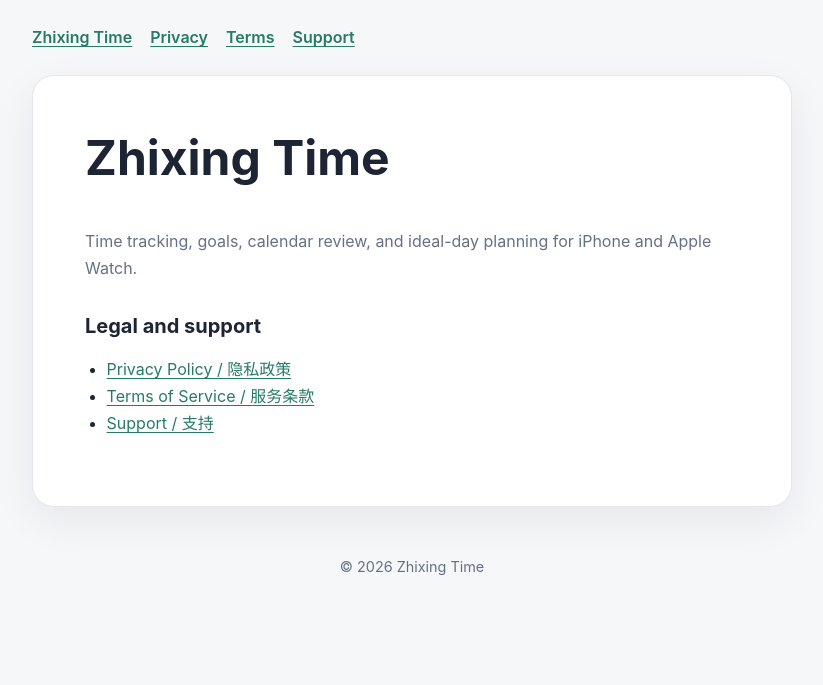
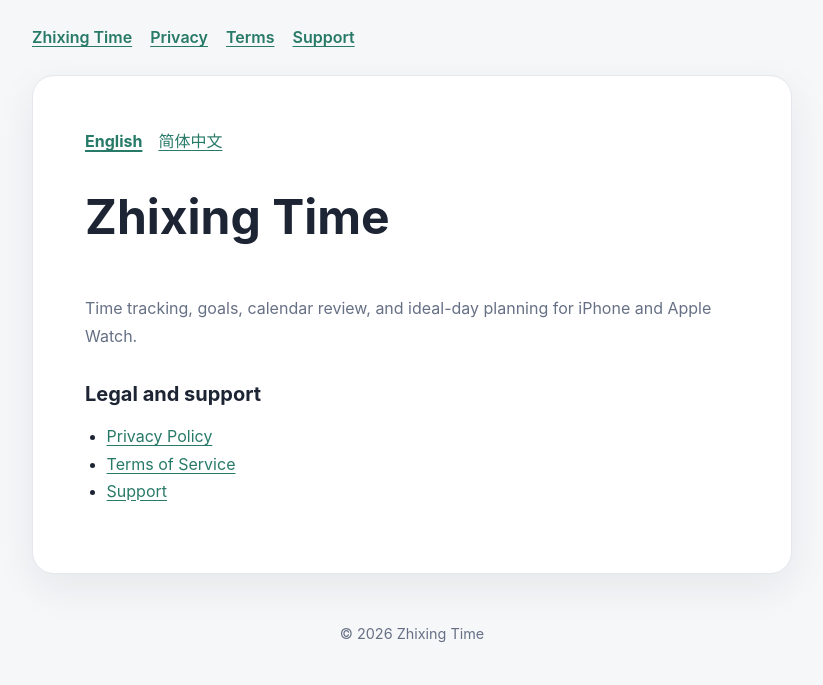
Before and after one commit to tengzx/zhixing-public-site, a plain HTML site: page site/index.html in a window 1280 px wide. Shown: the whole page, without its empty margins (228-1051 px from the left). Drawn offline with Linux system fonts and the light colour scheme.

Commit message:
feat: show public pages in the selected language

```diff
--- /dev/null
+++ b/site/assets/language.js
@@ -0,0 +1,49 @@
+(() => {
+  const normalize = (value) => {
+    const candidate = value?.toLowerCase();
+    if (candidate?.startsWith("zh")) return "zh-Hans";
+    if (candidate?.startsWith("en")) return "en";
+    return null;
+  };
+
+  const queryLanguage = normalize(new URLSearchParams(window.location.search).get("lang"));
+  const browserLanguage = (navigator.languages ?? [navigator.language])
+    .map(normalize)
+    .find(Boolean);
+  const language = queryLanguage ?? browserLanguage ?? "en";
+
+  document.documentElement.lang = language;
+  document.documentElement.dataset.language = language;
+
+  document.addEventListener("DOMContentLoaded", () => {
+    document.querySelectorAll("[data-language-link]").forEach((link) => {
+      const selectedLanguage = link.dataset.languageLink;
+      if (selectedLanguage === language) {
+        link.setAttribute("aria-current", "page");
+      } else {
+        link.removeAttribute("aria-current");
+      }
+    });
+
+    document.querySelectorAll("a[href]").forEach((link) => {
+      if (link.dataset.languageLink) return;
+      const url = new URL(link.href, window.location.href);
+      if (url.origin !== window.location.origin) return;
+      url.searchParams.set("lang", language);
+      link.href = url.href;
+    });
+
+    const page = window.location.pathname.split("/").filter(Boolean).at(-1) ?? "home";
+    const titles = {
+      home: { en: "Zhixing Time", "zh-Hans": "知行" },
+      privacy: { en: "Privacy Policy — Zhixing Time", "zh-Hans": "隐私政策 — 知行" },
+      terms: { en: "Terms of Service — Zhixing Time", "zh-Hans": "服务条款 — 知行" },
+      support: { en: "Support — Zhixing Time", "zh-Hans": "支持 — 知行" }
+    };
+    document.title = (titles[page] ?? titles.home)[language];
+    document.querySelector("nav")?.setAttribute(
+      "aria-label",
+      language === "zh-Hans" ? "主导航" : "Main navigation"
+    );
+  });
+})();
--- a/site/assets/site.css
+++ b/site/assets/site.css
@@ -61,6 +61,29 @@
 hr { border: 0; border-top: 1px solid var(--border); margin: 2.5rem 0; }
 .language-links { margin-bottom: 2rem; }
 .language-links a { margin-right: 16px; }
+.language-links a[aria-current] {
+  font-weight: 700;
+  text-decoration-thickness: 2px;
+}
+
+[data-language-section],
+[data-language-label] {
+  display: none;
+}
+
+html[data-language="en"] [data-language-section="en"] {
+  display: block;
+}
+
+html[data-language="zh-Hans"] [data-language-section="zh-Hans"] {
+  display: block;
+}
+
+html[data-language="en"] [data-language-label="en"],
+html[data-language="zh-Hans"] [data-language-label="zh-Hans"] {
+  display: inline;
+}
+
 .notice {
   padding: 14px 18px;
   border-left: 4px solid var(--accent);
--- a/site/index.html
+++ b/site/index.html
@@ -6,26 +6,40 @@
   <meta name="description" content="Official legal and support pages for Zhixing Time.">
   <title>Zhixing Time</title>
   <link rel="stylesheet" href="assets/site.css">
+  <script src="assets/language.js"></script>
 </head>
 <body>
   <nav aria-label="Main navigation">
-    <a href="./">Zhixing Time</a>
-    <a href="privacy/">Privacy</a>
-    <a href="terms/">Terms</a>
-    <a href="support/">Support</a>
+    <a href="./"><span data-language-label="en">Zhixing Time</span><span data-language-label="zh-Hans">知行</span></a>
+    <a href="privacy/"><span data-language-label="en">Privacy</span><span data-language-label="zh-Hans">隐私</span></a>
+    <a href="terms/"><span data-language-label="en">Terms</span><span data-language-label="zh-Hans">条款</span></a>
+    <a href="support/"><span data-language-label="en">Support</span><span data-language-label="zh-Hans">支持</span></a>
   </nav>
   <main>
     <article>
-      <h1>Zhixing Time</h1>
-      <p class="meta">Time tracking, goals, calendar review, and ideal-day planning for iPhone and Apple Watch.</p>
-      <h2>Legal and support</h2>
-      <ul>
-        <li><a href="privacy/">Privacy Policy / 隐私政策</a></li>
-        <li><a href="terms/">Terms of Service / 服务条款</a></li>
-        <li><a href="support/">Support / 支持</a></li>
-      </ul>
+      <div class="language-links"><a href="?lang=en" data-language-link="en">English</a><a href="?lang=zh-Hans" data-language-link="zh-Hans">简体中文</a></div>
+      <section lang="en" data-language-section="en">
+        <h1>Zhixing Time</h1>
+        <p class="meta">Time tracking, goals, calendar review, and ideal-day planning for iPhone and Apple Watch.</p>
+        <h2>Legal and support</h2>
+        <ul>
+          <li><a href="privacy/?lang=en">Privacy Policy</a></li>
+          <li><a href="terms/?lang=en">Terms of Service</a></li>
+          <li><a href="support/?lang=en">Support</a></li>
+        </ul>
+      </section>
+      <section lang="zh-Hans" data-language-section="zh-Hans">
+        <h1>知行</h1>
+        <p class="meta">适用于 iPhone 和 Apple Watch 的时间追踪、目标管理、日历复盘与理想日规划工具。</p>
+        <h2>法律与支持</h2>
+        <ul>
+          <li><a href="privacy/?lang=zh-Hans">隐私政策</a></li>
+          <li><a href="terms/?lang=zh-Hans">服务条款</a></li>
+          <li><a href="support/?lang=zh-Hans">支持</a></li>
+        </ul>
+      </section>
     </article>
   </main>
-  <footer>© 2026 Zhixing Time</footer>
+  <footer>© 2026 <span data-language-label="en">Zhixing Time</span><span data-language-label="zh-Hans">知行</span></footer>
 </body>
 </html>
```
Also changed, not shown: site/privacy/index.html (+9 -10 lines), site/support/index.html (+9 -6 lines), site/terms/index.html (+9 -6 lines).
